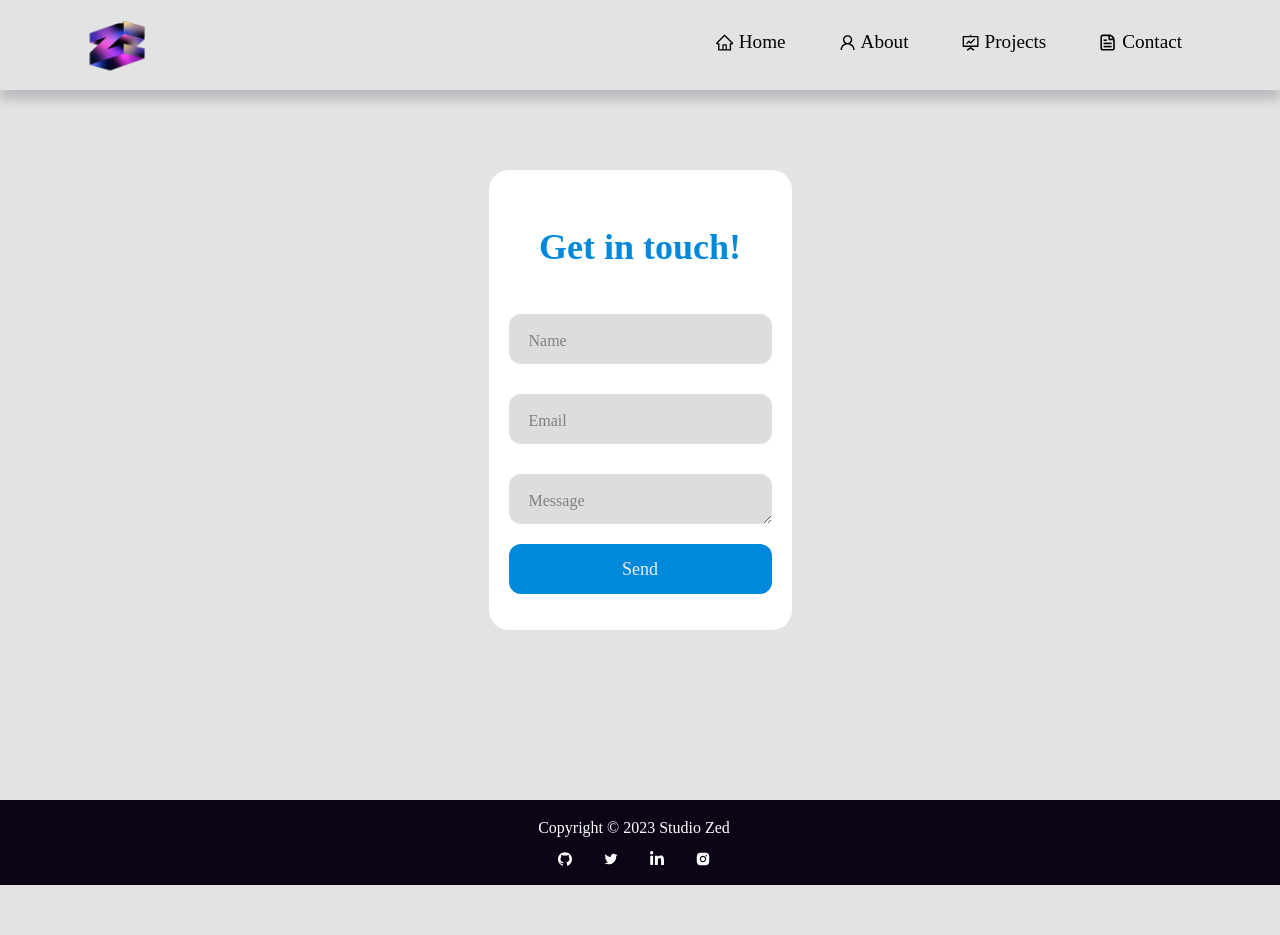
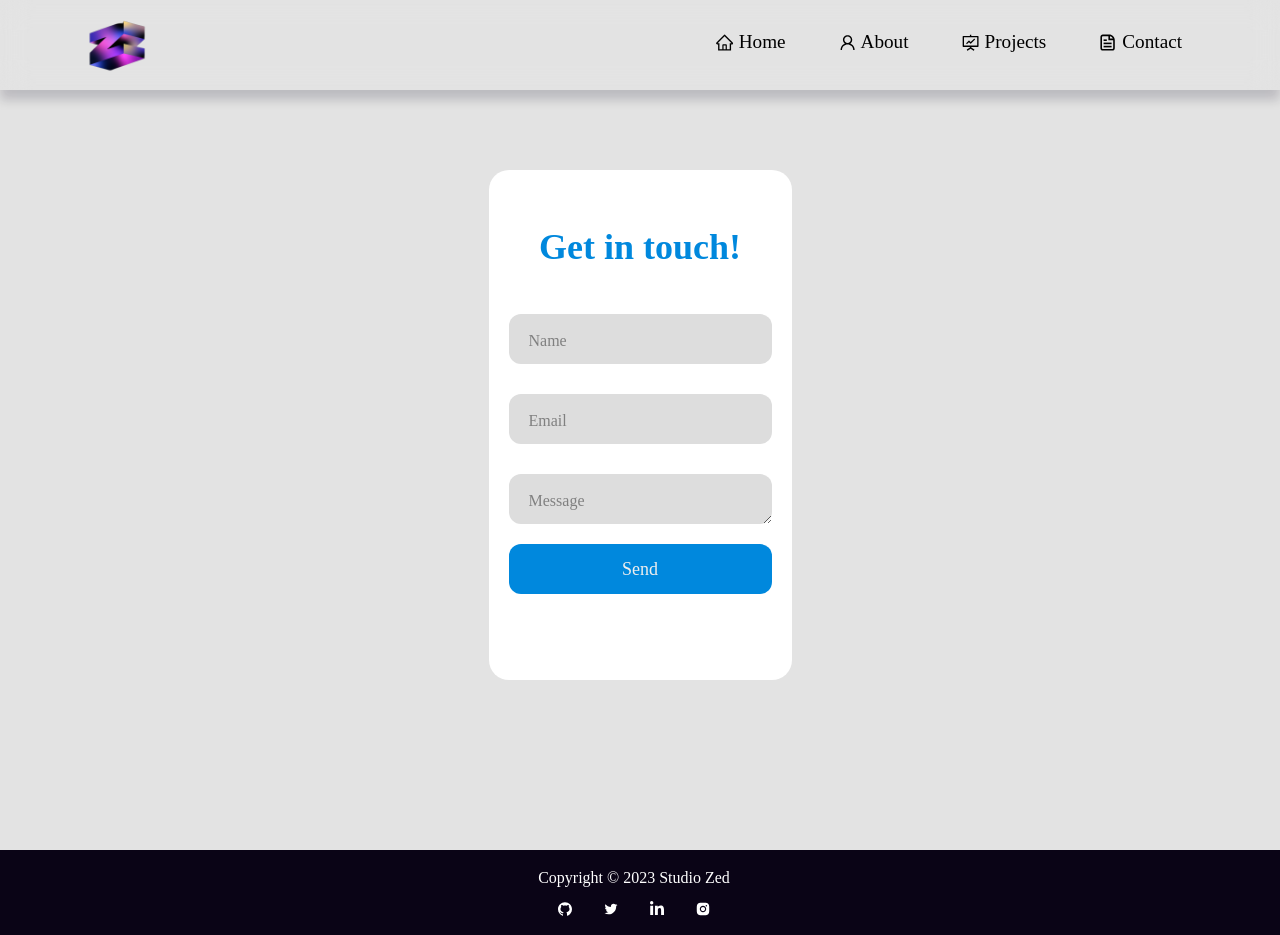
Before and after one commit to OudomMunint/StudioZed-ReactJS, a React (Create React App) app: page /Contact in a window 1280 px wide. Before the commit the page ends 885 px from the top, so only its background shows below. Built offline with nearby package versions, Linux system fonts and the light colour scheme; a web font is replaced by a local one.

Commit message:
Contact Form revamp

```diff
--- a/src/style.css
+++ b/src/style.css
@@ -862,7 +862,7 @@ a {
   background-color: #ffffff;
   border-radius: 20px;
   box-sizing: border-box;
-  height: 460px;
+  height: 510px;
   padding: 20px;
 }
 
@@ -977,3 +977,7 @@ a {
 .submit:active {
   background-color: #06b;
 }
+
+.from-textarea {
+ height: 100px;
+}
```
